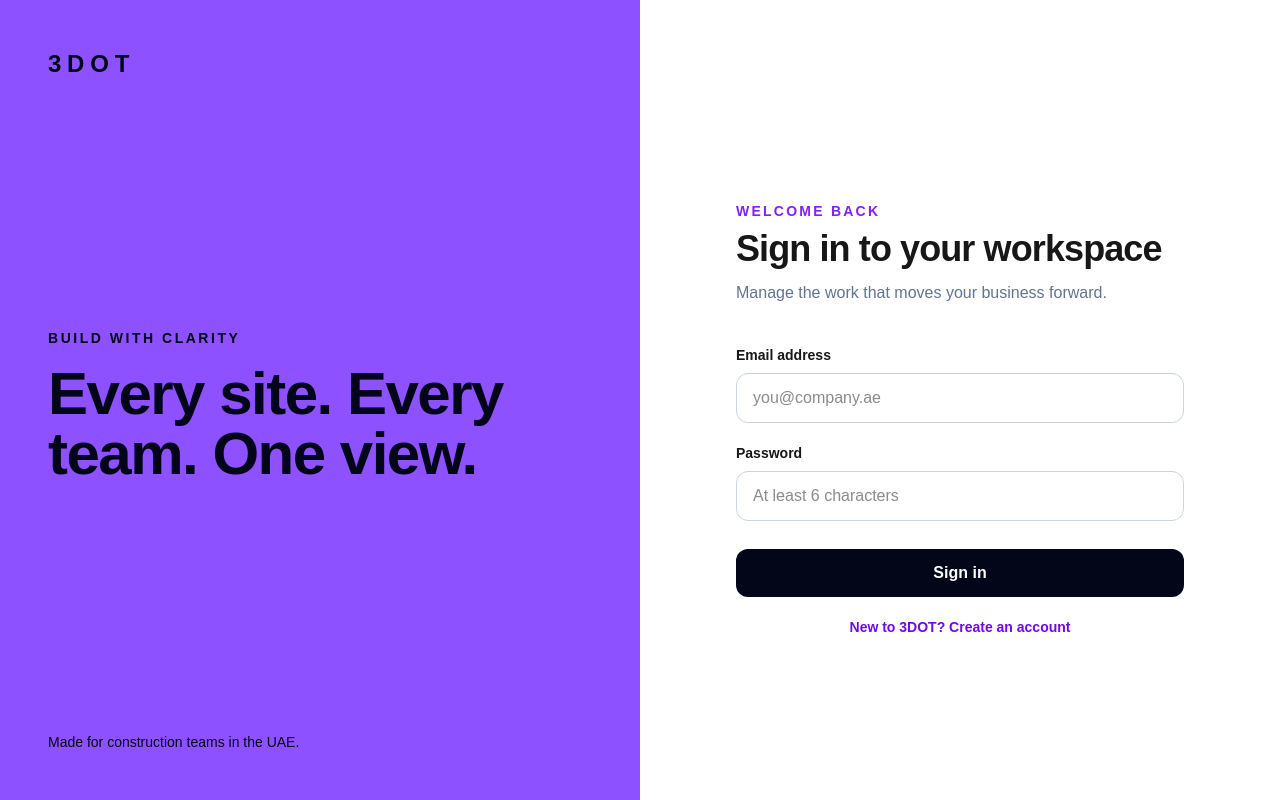
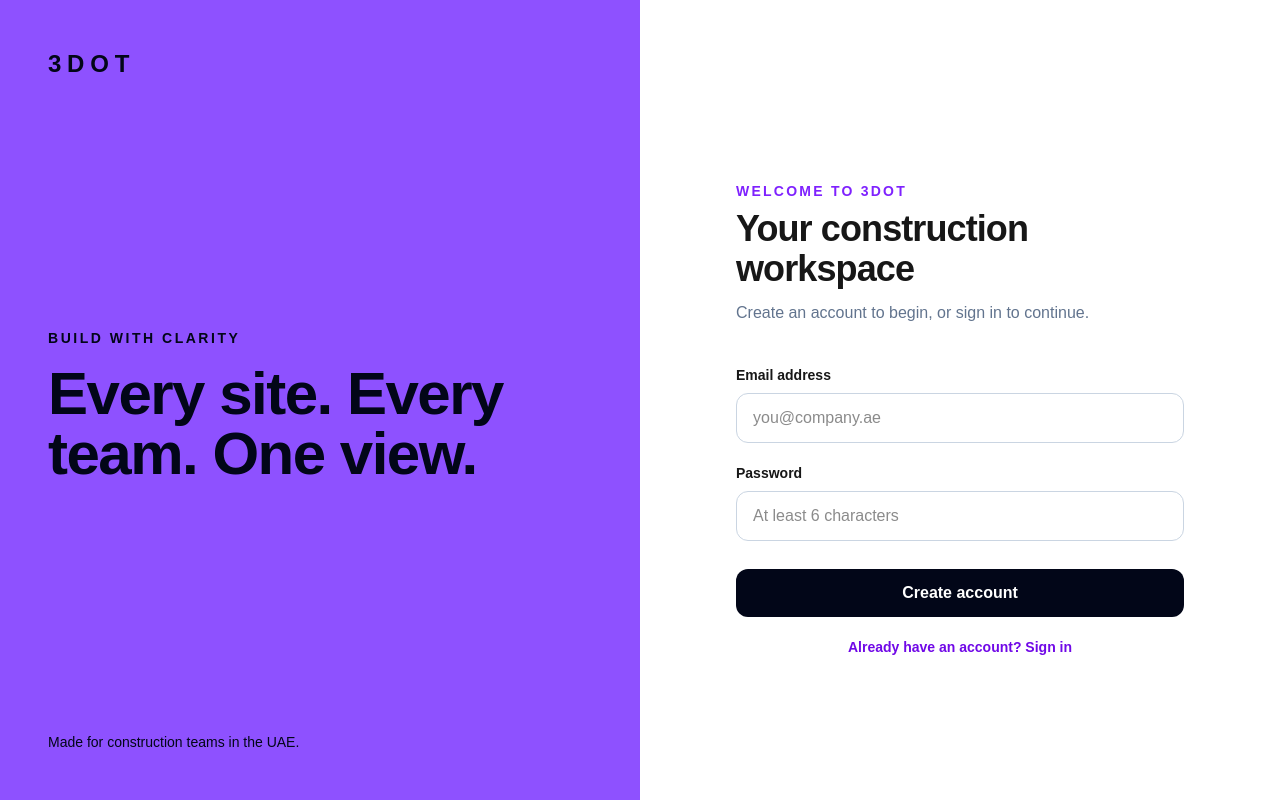
Before and after one commit to tajalrayhan3-oss/3DOT, a Next.js app: page /login in a window 1280 px wide. Built offline with nearby package versions, Linux system fonts and the light colour scheme; no server answers.

Commit message:
feat: show account creation on first app visit

```diff
--- a/src/app/login/page.tsx
+++ b/src/app/login/page.tsx
@@ -15,9 +15,9 @@ export default function LoginPage() {
       <section className="flex items-center justify-center bg-white px-6 py-16">
         <form className="w-full max-w-md">
           <Link href="/" className="text-xl font-black tracking-[0.22em] text-slate-950 lg:hidden">3DOT</Link>
-          <p className="mt-10 text-sm font-semibold uppercase tracking-[0.16em] text-violet-600">Welcome back</p>
-          <h2 className="mt-2 text-4xl font-semibold tracking-tight">Sign in to your workspace</h2>
-          <p className="mt-3 text-slate-500">Manage the work that moves your business forward.</p>
+          <p className="mt-10 text-sm font-semibold uppercase tracking-[0.16em] text-violet-600">Welcome to 3DOT</p>
+          <h2 className="mt-2 text-4xl font-semibold tracking-tight">Your construction workspace</h2>
+          <p className="mt-3 text-slate-500">Create an account to begin, or sign in to continue.</p>
           <AuthForm />
         </form>
       </section>
--- a/src/components/auth-form.tsx
+++ b/src/components/auth-form.tsx
@@ -1,14 +1,18 @@
 "use client";
 
-import { useState } from "react";
+import { useEffect, useState } from "react";
 import { supabase } from "@/lib/supabase/client";
 
 export function AuthForm() {
   const [email, setEmail] = useState("");
   const [password, setPassword] = useState("");
-  const [mode, setMode] = useState<"signin" | "signup">("signin");
+  const [mode, setMode] = useState<"signin" | "signup">("signup");
   const [message, setMessage] = useState("");
   const [loading, setLoading] = useState(false);
+
+  useEffect(() => {
+    if (window.localStorage.getItem("3dot-has-account") === "true") setMode("signin");
+  }, []);
 
   async function submit() {
     setLoading(true); setMessage("");
@@ -17,8 +21,14 @@ export function AuthForm() {
       : await supabase.auth.signUp({ email, password, options: { emailRedirectTo: `${window.location.origin}/onboarding` } });
     setLoading(false);
     if (result.error) return setMessage(result.error.message);
-    if (mode === "signin") window.location.href = "/dashboard";
-    else setMessage("Account created. Check your email to confirm your address, then sign in.");
+    if (mode === "signin") {
+      window.localStorage.setItem("3dot-has-account", "true");
+      window.location.href = "/dashboard";
+    } else {
+      window.localStorage.setItem("3dot-has-account", "true");
+      setMessage("Account created. Check your email to confirm your address, then sign in.");
+      setMode("signin");
+    }
   }
 
   return <div>
```
